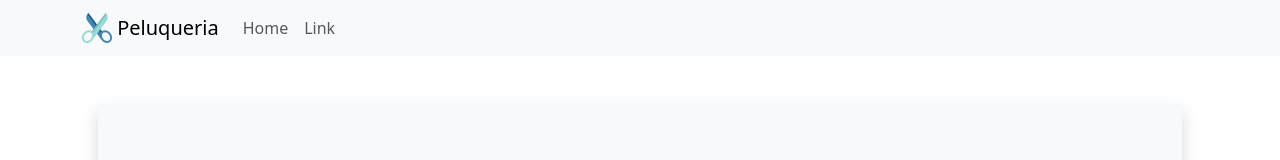
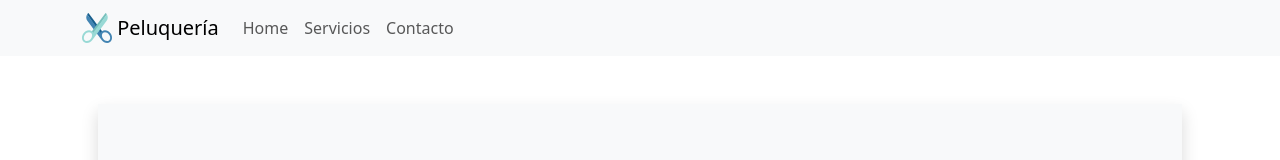
Before and after one commit to ayrtooooon/tpi-peluqueria, a React (Vite) app in the folder peluqueria-front/: page / in a window 1280 px wide. Shown: the top 160 px of the page. Built offline with nearby package versions, Linux system fonts and the light colour scheme.

Commit message:
estilos nav

```diff
--- a/peluqueria-front/src/App.jsx
+++ b/peluqueria-front/src/App.jsx
@@ -6,8 +6,9 @@ import FormPage from "./pages/FormPage";
 import Home from "./pages/Home";
 import Login from "./pages/Login";
 import Register from "./pages/Register";
-import { ToastContainer } from 'react-toastify';
-import 'react-toastify/dist/ReactToastify.css';
+import Footer from "./components/Footer";
+import { ToastContainer } from "react-toastify";
+import "react-toastify/dist/ReactToastify.css";
 
 function App() {
   const [isLogged, setIsLogged] = useState(false);
@@ -22,6 +23,7 @@ function App() {
         <Route path="/register" element={<Register></Register>} />
       </Routes>
       <ToastContainer />
+      <Footer />
     </BrowserRouter>
   );
 }
--- a/peluqueria-front/src/components/NavBar.jsx
+++ b/peluqueria-front/src/components/NavBar.jsx
@@ -7,13 +7,13 @@ function NavBar() {
       <Container>
         <Navbar.Brand as={Link} to="/">
           <img
-            alt=""
+            alt="logo"
             src="./scissors.svg"
             width="30"
             height="30"
             className="d-inline-block align-top"
           />{" "}
-          Peluqueria
+          Peluquería
         </Navbar.Brand>
         <Navbar.Toggle aria-controls="basic-navbar-nav" />
         <Navbar.Collapse id="basic-navbar-nav">
@@ -21,7 +21,12 @@ function NavBar() {
             <Nav.Link as={Link} to="/">
               Home
             </Nav.Link>
-            <Nav.Link href="#link">Link</Nav.Link>
+            <Nav.Link as={Link} to="/servicios">
+              Servicios
+            </Nav.Link>
+            <Nav.Link as={Link} to="/contacto">
+              Contacto
+            </Nav.Link>
           </Nav>
         </Navbar.Collapse>
       </Container>
```
